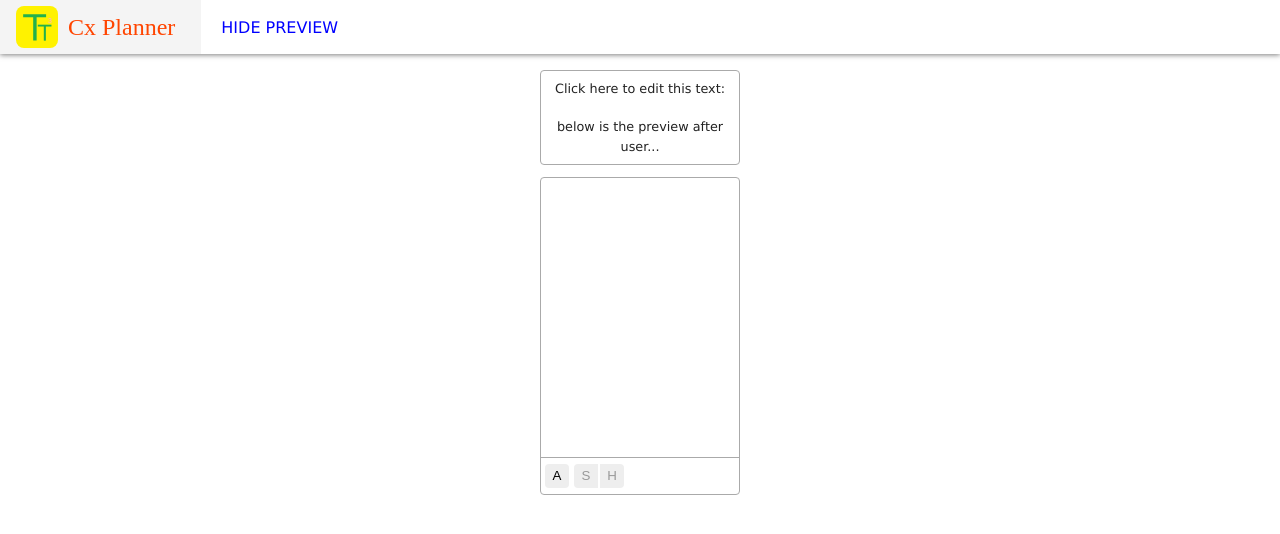
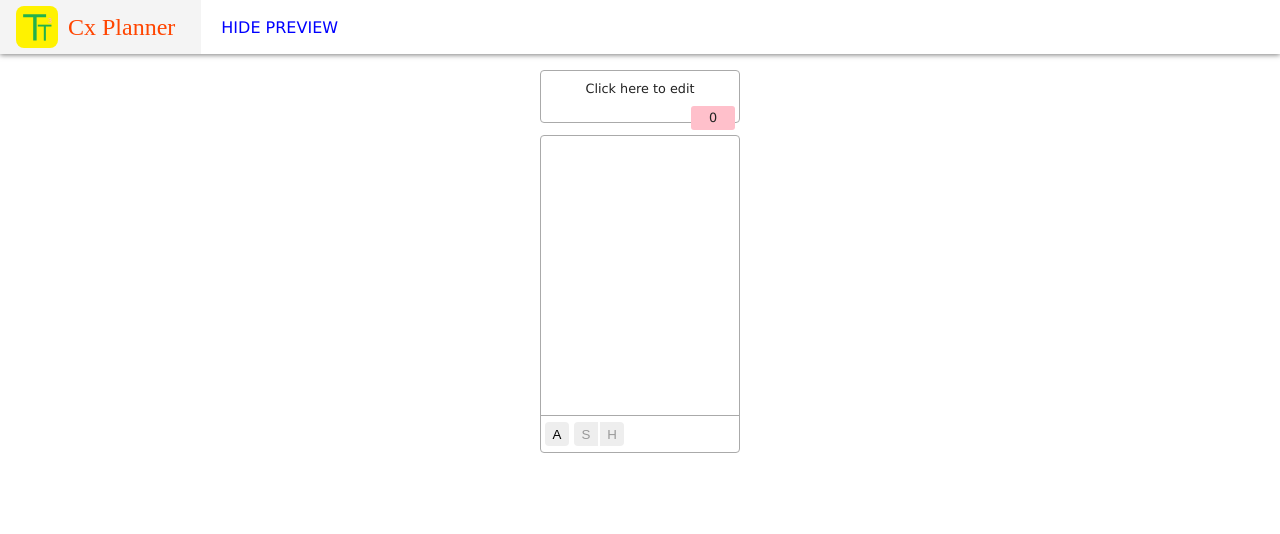
Before and after one commit to progalaxyelabs/cx-planner, a website built with webpack: page public/index.html in a window 1280 px wide. Built offline with nearby package versions, Linux system fonts and the light colour scheme.

Commit message:
show step numbers for each step for referencing in communications

```diff
--- a/public/index.html
+++ b/public/index.html
@@ -34,9 +34,7 @@
             <div class="vertical-bar to-previous"></div>
             <div class="step-content">
                 <div class="explanation" contenteditable="true">
-                    <div>Click here to edit this text:</div>
-                    <div><br /></div>
-                    <div>below is the preview after user...</div>
+                    <div>Click here to edit</div>
                 </div>
                 <div class="visual">
                     <div class="preview"></div>
--- a/public/styles.css
+++ b/public/styles.css
@@ -141,11 +141,29 @@ nav a {
 
     margin: 0 auto 12px auto;
 
-    padding: 8px;
+    padding: 8px 8px 24px 8px;
     font-family: Verdana, Geneva, sans-serif;
     font-size: 0.8rem;
     line-height: 1.5;
     color: #222;
+
+    position: relative;
+}
+
+.explanation::after {
+    position: absolute;
+    content: attr(data-before);
+    bottom: -8px;
+    right: 4px;
+    min-width: 44px;
+    min-height: 24px;
+    background-color: pink;
+    border-radius: 3px 3px 3px 3px;
+    display: flex;
+    flex-direction: column;
+    justify-content: center;
+    align-items: center;
+    line-height: 1;
 }
 
 .horizontal-bar {
--- a/src/user-step.js
+++ b/src/user-step.js
@@ -118,6 +118,9 @@ class Explanation extends UIObject {
 
         this.element.tabIndex = Explanation.tabIndex
         Explanation.tabIndex++
+
+        this.element.setAttribute('data-before', UserStep.stepCount)
+        UserStep.stepCount++
     }
 }
 
@@ -323,6 +326,7 @@ export class UserStep extends UIObject {
 
     static paddingX = 4
     static initialWidth = 208
+    static stepCount = 0
 
     static stepHighlighter = (function () {
         /** @type {UserStep} [highlighted] */
```
Also changed, not shown: public/main.js (+1 -1 lines).
